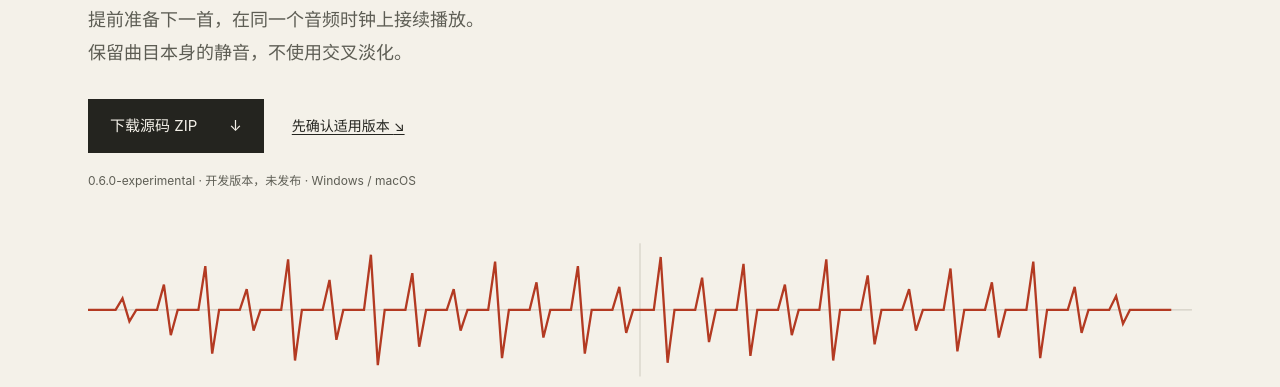
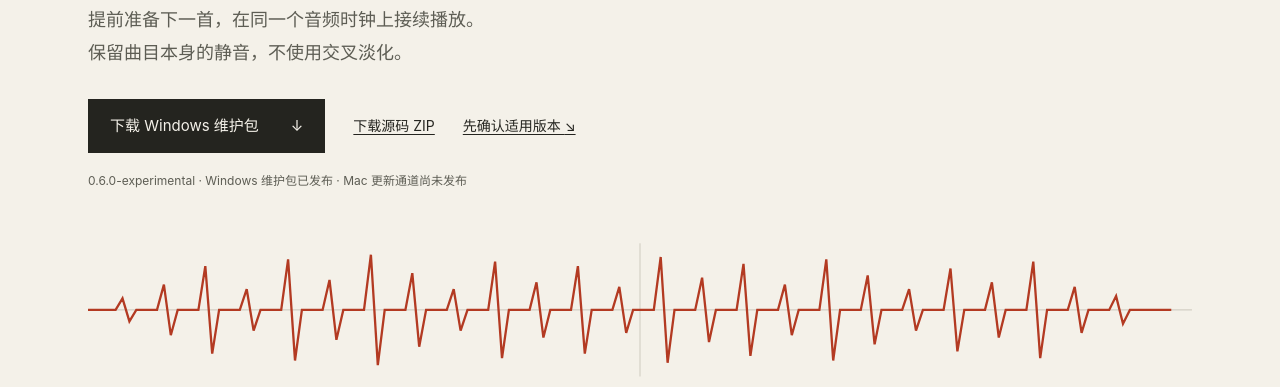
Before and after one commit to Xy2002/ncm-gapless, a plain HTML site: page site/index.html in a window 1280 px wide. Shown: the part 405-792 px from the top of the page. Drawn offline with Linux system fonts and the light colour scheme.

Commit message:
docs(windows): prepare the 0.6.0 maintenance release

```diff
--- a/site/index.html
+++ b/site/index.html
@@ -52,10 +52,11 @@
         <h1 id="intro-title">网易云音乐无缝播放补丁</h1>
         <p class="intro">提前准备下一首，在同一个音频时钟上接续播放。<br class="desktop-break">保留曲目本身的静音，不使用交叉淡化。</p>
         <div class="actions">
-          <a class="button" href="https://github.com/Xy2002/ncm-gapless/archive/refs/heads/main.zip">下载源码 ZIP <span aria-hidden="true">↓</span></a>
+          <a class="button" href="https://github.com/Xy2002/ncm-gapless/releases/download/windows-release-v0.6.0/ncm-gapless-0.6.0-windows-maintenance.zip">下载 Windows 维护包 <span aria-hidden="true">↓</span></a>
+          <a class="text-link" href="https://github.com/Xy2002/ncm-gapless/archive/refs/heads/main.zip">下载源码 ZIP</a>
           <a class="text-link" href="#compatibility">先确认适用版本 <span aria-hidden="true">↘</span></a>
         </div>
-        <p class="release">0.6.0-experimental · 开发版本，未发布 · Windows / macOS</p>
+        <p class="release">0.6.0-experimental · Windows 维护包已发布 · Mac 更新通道尚未发布</p>
         <figure class="continuity">
           <svg viewBox="0 0 960 132" role="img" aria-labelledby="wave-title wave-description">
             <title id="wave-title">两首曲目在同一条时间线上衔接的示意图</title>
```
Also changed, not shown: 3 other files.
